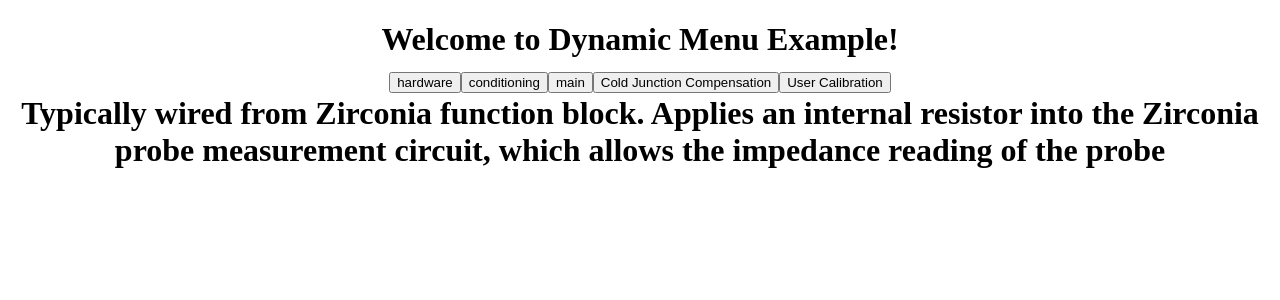
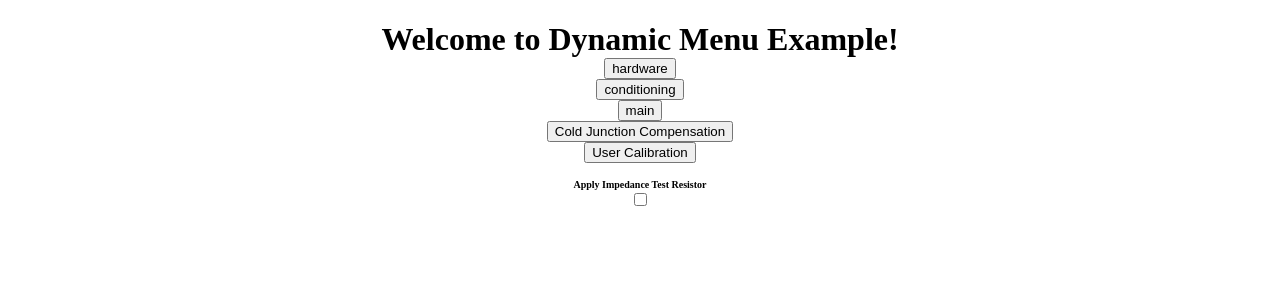
Before and after one commit to PennyTrain/typescriptpractice, an Angular app in the folder dynamic-menu/: page / in a window 1280 px wide. Both pictures are taken after a click on the button "main". Shown: the top 300 px of the page. Built offline with nearby package versions, Linux system fonts and the light colour scheme.

Commit message:
Create 2 new components for next steps and enhance existing files

```diff
--- a/dynamic-menu/src/app/app.component.ts
+++ b/dynamic-menu/src/app/app.component.ts
@@ -1,12 +1,14 @@
 import { Component } from '@angular/core';
 import { MenuComponent } from './menu/menu.component';
 import { AvailabilityCheckComponent } from './availability-check/availability-check.component';
+import { IntegratingComponent } from './integrating/integrating.component';
 
 @Component({
   selector: 'app-root',
   standalone: true,
   imports: [MenuComponent,
-    AvailabilityCheckComponent
+    AvailabilityCheckComponent,
+    IntegratingComponent
   ],
   templateUrl: './app.component.html',
   styleUrls: ['./app.component.css']
--- a/dynamic-menu/src/app/availability-check/availability-check.component.css
+++ b/dynamic-menu/src/app/availability-check/availability-check.component.css
@@ -2,3 +2,15 @@
 .hidden {
     display: none;
   }
+
+
+div {
+  display: flex;
+  flex-direction: column;
+  align-items: center;
+  font-size: 10px;
+}
+
+.form {
+  margin-top: 1rem;
+}
--- a/dynamic-menu/src/app/availability-check/availability-check.component.html
+++ b/dynamic-menu/src/app/availability-check/availability-check.component.html
@@ -6,7 +6,7 @@
   </div>
 
   <div class="form" *ngFor="let item of menuItems" [ngClass]="{ 'hidden': !item.visible }">
-    <label [for]="item.name">{{ item.description }}</label>
+    <label [for]="item.name">{{ item.name }}</label>
     <ng-container [ngSwitch]="item.inputType">
       <input
         *ngSwitchCase="'text'"
@@ -30,5 +30,12 @@
       >
         <option *ngFor="let option of item.options" [value]="option">{{ option }}</option>
       </select>
+      <input
+      *ngSwitchCase="'switch'"
+      type="checkbox"
+      [id]="item.name"
+      [name]="item.name"
+      [(ngModel)]="item.value"
+    />
     </ng-container>
   </div>
--- a/dynamic-menu/src/app/availability-check/availability-check.component.ts
+++ b/dynamic-menu/src/app/availability-check/availability-check.component.ts
@@ -3,6 +3,7 @@ import { Component } from '@angular/core';
 import { CommonModule } from '@angular/common';
 import { FormsModule } from '@angular/forms';
 import { menuItems } from '../menu-items';
+import { types } from '../types'
 
 @Component({
   selector: 'app-availability-check',
--- /dev/null
+++ b/dynamic-menu/src/app/integrating/integrating.component.html
@@ -0,0 +1 @@
+<p>integrating works!</p>
--- /dev/null
+++ b/dynamic-menu/src/app/linearization/linearization.component.html
@@ -0,0 +1 @@
+<p>linearization works!</p>
```
Also changed, not shown: dynamic-menu/src/app/integrating/integrating.component.ts (added, +12 -0 lines), dynamic-menu/src/app/linearization/linearization.component.ts (added, +12 -0 lines), dynamic-menu/src/app/integrating/integrating.component.css (added), dynamic-menu/src/app/linearization/linearization.component.css (added), 2 other files (tests, documents, lock files or other folders).
